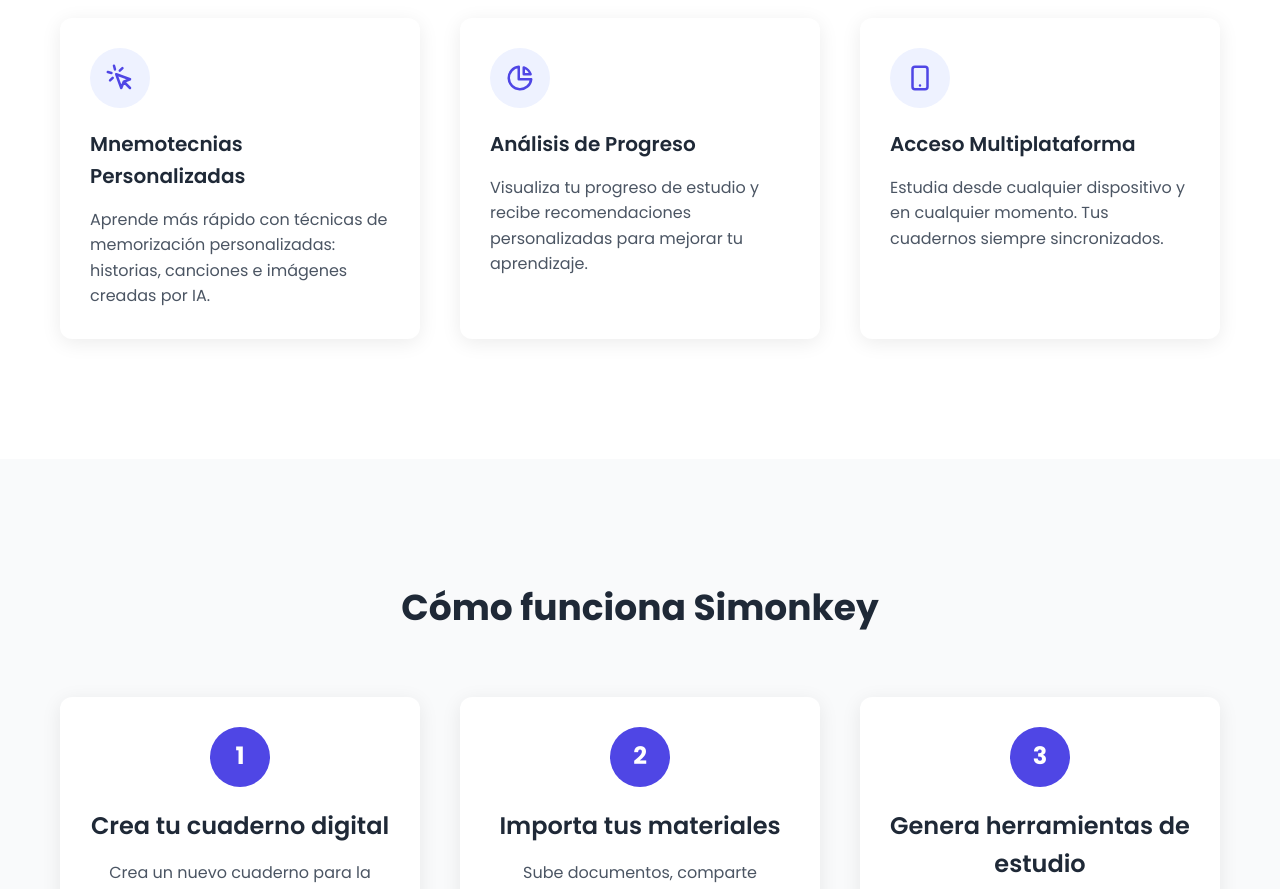
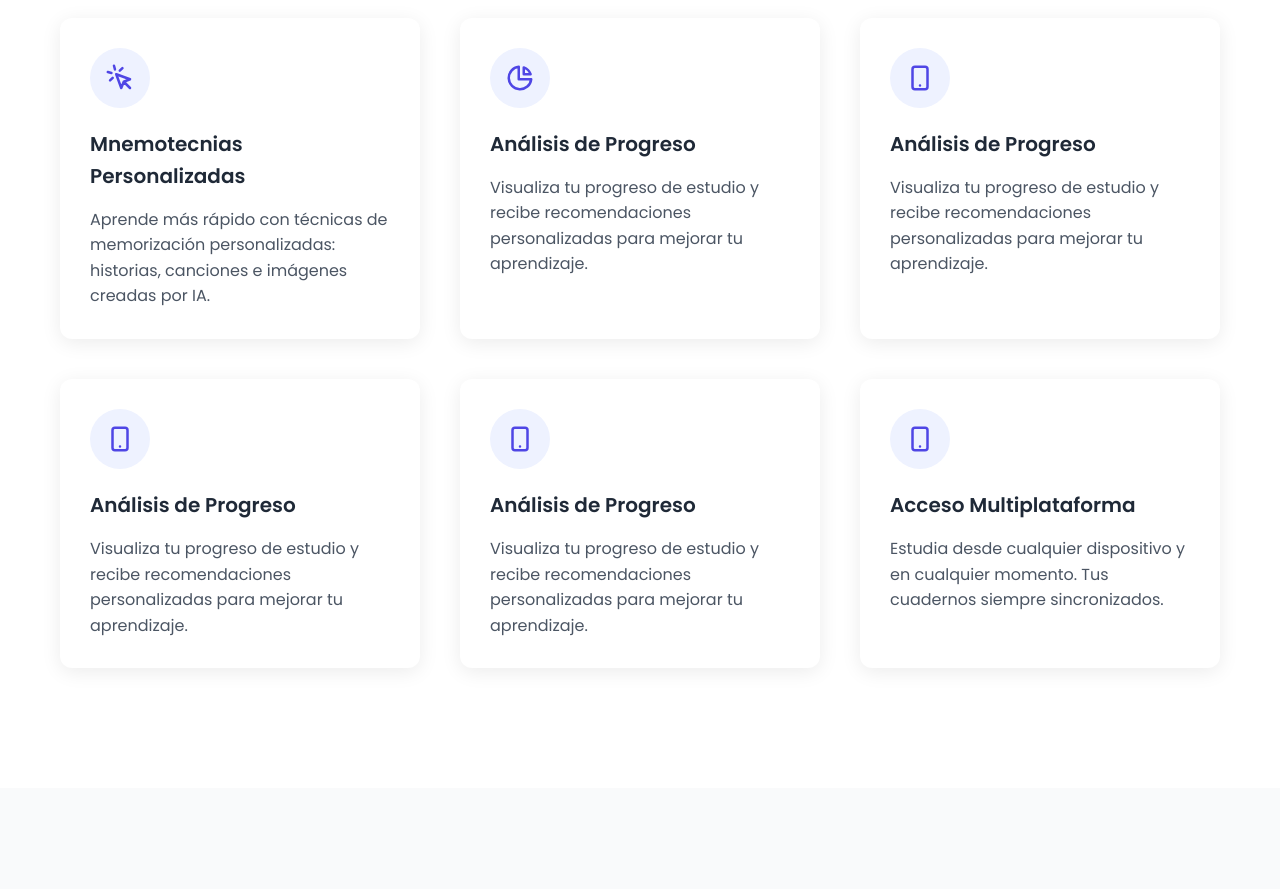
Before and after one commit to rubenelhore/simonkey-react, a React (Vite) app: page / in a window 1280 px wide. Shown: the part 1020-1909 px from the top of the page. Built offline with nearby package versions, Linux system fonts and the light colour scheme.

Commit message:
ulltimos ajustes

```diff
--- a/src/components/Features.tsx
+++ b/src/components/Features.tsx
@@ -71,6 +71,69 @@ const Features: React.FC = () => {
                 />
               </svg>
             </div>
+            <h3 className="feature-title">Análisis de Progreso</h3>
+            <p className="feature-description">
+              Visualiza tu progreso de estudio y recibe recomendaciones personalizadas para mejorar tu aprendizaje.
+            </p>
+          </div>
+          <div className="feature-card">
+            <div className="feature-icon">
+              <svg
+                xmlns="http://www.w3.org/2000/svg"
+                fill="none"
+                viewBox="0 0 24 24"
+                stroke="currentColor"
+              >
+                <path
+                  strokeLinecap="round"
+                  strokeLinejoin="round"
+                  strokeWidth="2"
+                  d="M12 18h.01M8 21h8a2 2 0 002-2V5a2 2 0 00-2-2H8a2 2 0 00-2 2v14a2 2 0 002 2z"
+                />
+              </svg>
+            </div>
+            <h3 className="feature-title">Análisis de Progreso</h3>
+            <p className="feature-description">
+              Visualiza tu progreso de estudio y recibe recomendaciones personalizadas para mejorar tu aprendizaje.
+            </p>
+          </div>
+          <div className="feature-card">
+            <div className="feature-icon">
+              <svg
+                xmlns="http://www.w3.org/2000/svg"
+                fill="none"
+                viewBox="0 0 24 24"
+                stroke="currentColor"
+              >
+                <path
+                  strokeLinecap="round"
+                  strokeLinejoin="round"
+                  strokeWidth="2"
+                  d="M12 18h.01M8 21h8a2 2 0 002-2V5a2 2 0 00-2-2H8a2 2 0 00-2 2v14a2 2 0 002 2z"
+                />
+              </svg>
+            </div>
+            <h3 className="feature-title">Análisis de Progreso</h3>
+            <p className="feature-description">
+              Visualiza tu progreso de estudio y recibe recomendaciones personalizadas para mejorar tu aprendizaje.
+            </p>
+          </div>
+          <div className="feature-card">
+            <div className="feature-icon">
+              <svg
+                xmlns="http://www.w3.org/2000/svg"
+                fill="none"
+                viewBox="0 0 24 24"
+                stroke="currentColor"
+              >
+                <path
+                  strokeLinecap="round"
+                  strokeLinejoin="round"
+                  strokeWidth="2"
+                  d="M12 18h.01M8 21h8a2 2 0 002-2V5a2 2 0 00-2-2H8a2 2 0 00-2 2v14a2 2 0 002 2z"
+                />
+              </svg>
+            </div>
             <h3 className="feature-title">Acceso Multiplataforma</h3>
             <p className="feature-description">
               Estudia desde cualquier dispositivo y en cualquier momento. Tus cuadernos siempre sincronizados.
--- a/src/pages/Pricing.tsx
+++ b/src/pages/Pricing.tsx
@@ -63,7 +63,7 @@ const Pricing: React.FC = () => {
                   </li>
                   <li className="feature-item">
                     <span className="feature-icon">✔</span>
-                    <span className="feature-text">20 conceptos por cuaderno</span>
+                    <span className="feature-text">1 millón de tokens</span>
                   </li>
                   <li className="feature-item">
                     <span className="feature-icon">✔</span>
@@ -98,19 +98,19 @@ const Pricing: React.FC = () => {
                 <ul className="feature-list">
                   <li className="feature-item">
                     <span className="feature-icon">✔</span>
-                    <span className="feature-text prominent">Todo del plan Gratis</span>
+                    <span className="feature-text prominent">Cuadernos ilimitados</span>
                   </li>
                   <li className="feature-item">
                     <span className="feature-icon">✔</span>
-                    <span className="feature-text">Cuadernos ilimitados</span>
+                    <span className="feature-text">Todo del plan Gratis</span>
+                  </li>
+                  <li className="feature-item">
+                    <span className="feature-icon">✔</span>
+                    <span className="feature-text">5 millones de tokens de IA al mes</span>
                   </li>
                   <li className="feature-item">
                     <span className="feature-icon">✔</span>
                     <span className="feature-text">Mnemotecnias avanzadas con IA</span>
-                  </li>
-                  <li className="feature-item">
-                    <span className="feature-icon">✔</span>
-                    <span className="feature-text">Análisis de progreso detallado</span>
                   </li>
                   <li className="feature-item">
                     <span className="feature-icon">✔</span>
@@ -130,21 +130,21 @@ const Pricing: React.FC = () => {
                 <div className="plan-price">
                   <span className="plan-price-currency">$</span>
                   <span className={showAnnual ? 'annual-price' : 'monthly-price'}>
-                    {showAnnual ? '3.99' : '4.99'}
+                    {showAnnual ? '5.99' : '7.99'}
                   </span>
                   <span className="plan-price-period">{showAnnual ? '/año' : '/mes'}</span>
                 </div>
-                <p className="plan-description">Ideal para escuelas. Desde 20 alumnos.</p>
+                <p className="plan-description">Ideal para Instituciones. Precios a partir de 20 alumnos.</p>
               </div>
               <div className="plan-features">
                 <ul className="feature-list">
                   <li className="feature-item">
                     <span className="feature-icon">✔</span>
-                    <span className="feature-text prominent">Todo del plan Pro</span>
+                    <span className="feature-text prominent">Analítica avanzada para Instituciones</span>
                   </li>
                   <li className="feature-item">
                     <span className="feature-icon">✔</span>
-                    <span className="feature-text">Analítica avanzada para la institución</span>
+                    <span className="feature-text">Todo del plan Pro</span>
                   </li>
                   <li className="feature-item">
                     <span className="feature-icon">✔</span>
@@ -158,7 +158,7 @@ const Pricing: React.FC = () => {
               </div>
               <div className="plan-footer">
                 <a href="#" className="btn btn-primary btn-block">
-                  Elegir Premium
+                  Elegir Escolar
                 </a>
               </div>
             </div>
@@ -176,7 +176,7 @@ const Pricing: React.FC = () => {
                 <th></th>
                 <th>Gratis</th>
                 <th>Pro</th>
-                <th>Premium</th>
+                <th>Escolar</th>
               </tr>
             </thead>
             <tbody>
@@ -187,20 +187,20 @@ const Pricing: React.FC = () => {
                 <td>Ilimitados</td>
               </tr>
               <tr>
-                <td>Conceptos por cuaderno</td>
-                <td>20</td>
-                <td>Ilimitados</td>
-                <td>Ilimitados</td>
+                <td>Tokens de IA</td>
+                <td>100,000</td>
+                <td>1,000,000 mensuales</td>
+                <td>1,000,000 mensuales</td>
               </tr>
               <tr>
                 <td>Mnemotecnias</td>
-                <td>Básicas</td>
+                <td>Limitadas</td>
                 <td>Avanzadas con IA</td>
                 <td>Avanzadas con IA</td>
               </tr>
               <tr>
                 <td>Herramientas de Estudio</td>
-                <td>Básicas</td>
+                <td>Limitadas</td>
                 <td>Avanzadas con IA</td>
                 <td>Avanzadas con IA</td>
               </tr>
```
